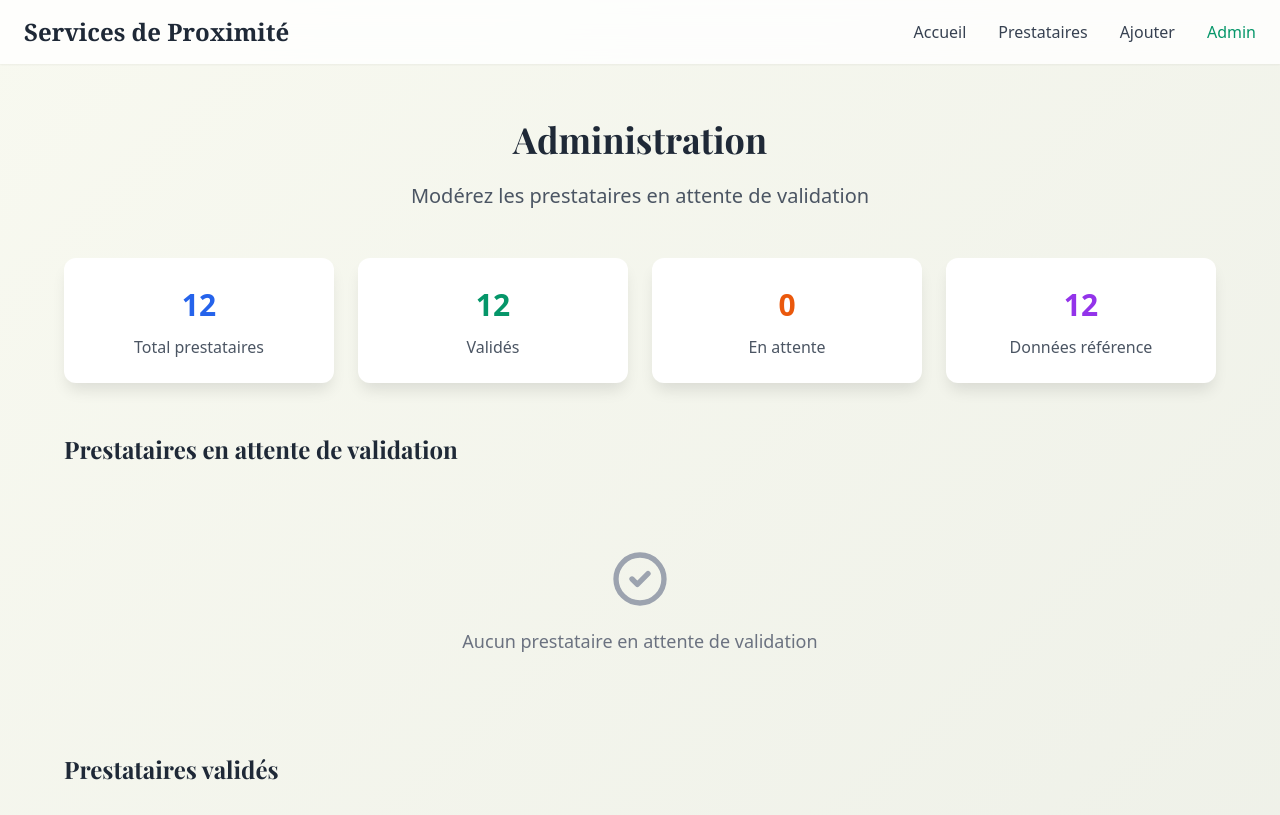
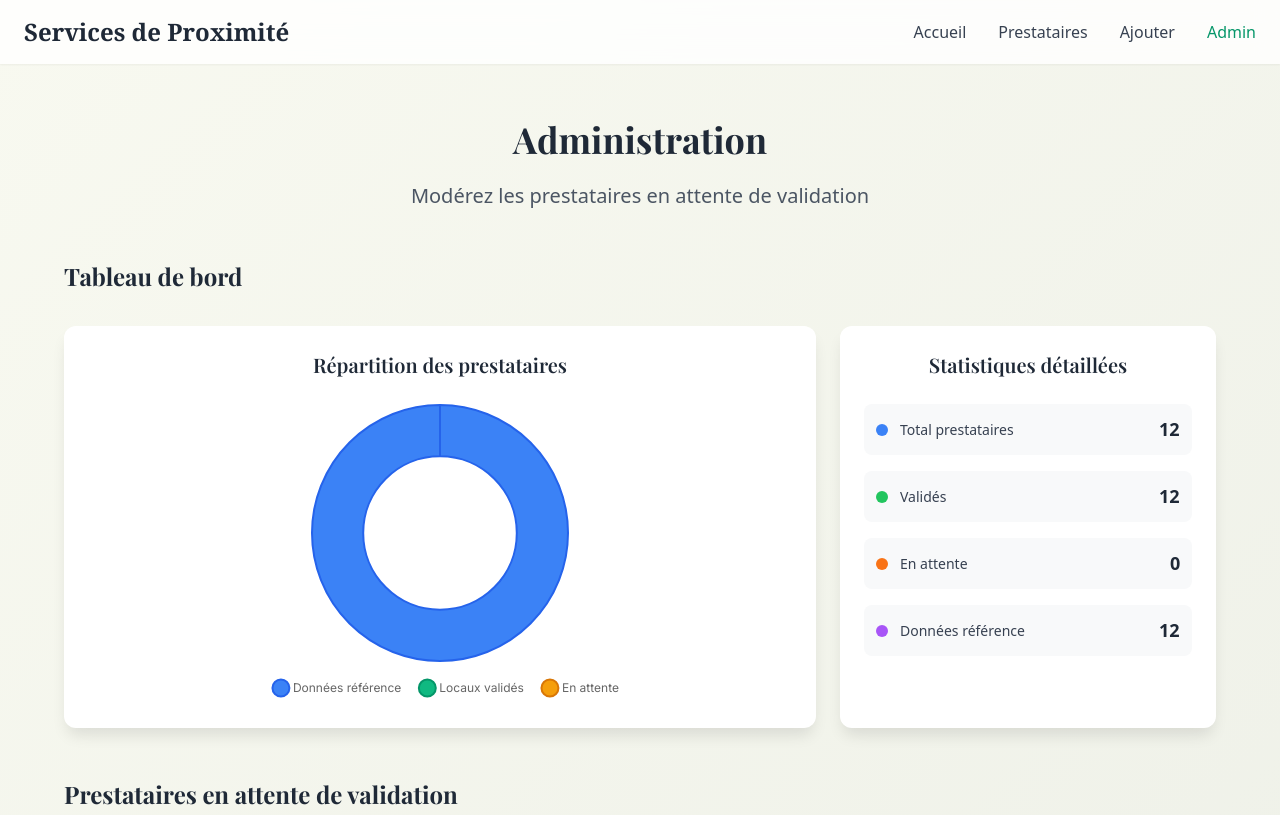
Before and after one commit to zakari-ya/Annuaire-de-services-de-proximit-, a plain HTML site: page admin.html in a window 1280 px wide. Shown: the top 815 px of the page. Drawn offline with nearby package versions, Linux system fonts and the light colour scheme.

Commit message:
zdt dashboard

```diff
--- a/admin.css
+++ b/admin.css
@@ -35,8 +35,6 @@
     max-height: 90dvh;
     overflow-x: hidden;
 }
-
-
 
 /* Extracted Tailwind classes with simplified names */
 .nav-container {
@@ -89,11 +87,18 @@
     font-weight: 500;
 }
 
+/* Mobile menu styles */
+.mobile-menu-btn {
+    display: block;
+    background: none;
+    border: none;
+    cursor: pointer;
+    padding: 0.5rem;
+}
 
-/* Mobile menu styles */
 .mobile-menu {
     position: fixed;
-  top: 60px; /* Adjust based on your navbar height */
+    top: 60px;
     right: 20px;
     width: auto;
     min-width: 200px;
@@ -127,7 +132,7 @@
 
 /* Hide desktop menu on mobile */
 @media (max-width: 768px) {
-  .navbar-menu {
+    .nav-links {
         display: none;
     }
 
@@ -145,18 +150,12 @@
     .mobile-menu {
         display: none !important;
     }
+
+    .nav-links {
+        display: flex;
+    }
 }
 
-/* Show desktop menu on larger screens */
-@media (min-width: 769px) {
-  .mobile-menu-btn {
-    display: none;
-  }
-
-  .mobile-menu {
-    display: none !important;
-  }
-}
 .main-container {
     padding-top: 3rem;
     padding-bottom: 3rem;
@@ -189,31 +188,6 @@
     color: #4b5563;
 }
 
-.stats-grid {
-    display: grid;
-    grid-template-columns: repeat(1, minmax(0, 1fr));
-    gap: 1.5rem;
-    margin-bottom: 3rem;
-}
-
-.stat-card {
-    background-color: #ffffff;
-    border-radius: 0.75rem;
-    box-shadow: 0 10px 15px -3px rgba(0, 0, 0, 0.1);
-    padding: 1.5rem;
-    text-align: center;
-}
-
-.stat-number {
-    font-size: 1.875rem;
-    font-weight: 700;
-    margin-bottom: 0.5rem;
-}
-
-.stat-text {
-    color: #4b5563;
-}
-
 .section-heading {
     font-family: "Playfair Display", serif;
     font-size: 1.5rem;
@@ -224,10 +198,6 @@
 
 .space-y-6>*+* {
     margin-top: 1.5rem;
-}
-
-.hidden {
-    display: none;
 }
 
 .pending-card-container {
@@ -682,16 +652,102 @@
     background-color: #047857;
 }
 
+/* Dashboard Styles */
+.dashboard-grid {
+    display: grid;
+    grid-template-columns: repeat(1, minmax(0, 1fr));
+    gap: 1.5rem;
+    margin-bottom: 2rem;
+}
+
+.dashboard-card {
+    background-color: #ffffff;
+    border-radius: 0.75rem;
+    box-shadow: 0 10px 15px -3px rgba(0, 0, 0, 0.1);
+    padding: 1.5rem;
+}
+
+.dashboard-title {
+    font-family: "Playfair Display", serif;
+    font-size: 1.25rem;
+    font-weight: 600;
+    color: #1f2937;
+    margin-bottom: 1.5rem;
+    text-align: center;
+}
+
+.chart-container {
+    position: relative;
+    height: 250px;
+    display: flex;
+    align-items: center;
+    justify-content: center;
+}
+
+.metrics-grid {
+    display: flex;
+    flex-direction: column;
+    gap: 1rem;
+}
+
+.metric-item {
+    display: flex;
+    align-items: center;
+    padding: 0.75rem;
+    background-color: #f8f9fa;
+    border-radius: 0.5rem;
+    transition: all 0.3s ease;
+}
+
+.metric-item:hover {
+    background-color: #e9ecef;
+    transform: translateY(-2px);
+}
+
+.metric-color {
+    width: 12px;
+    height: 12px;
+    border-radius: 50%;
+    margin-right: 0.75rem;
+}
+
+.metric-label {
+    flex: 1;
+    color: #374151;
+    font-size: 0.875rem;
+    font-weight: 500;
+}
+
+.metric-value {
+    color: #1f2937;
+    font-weight: 700;
+    font-size: 1.125rem;
+}
+
+/* Animation for dashboard cards */
+.dashboard-card {
+    opacity: 0;
+    transform: translateY(20px);
+    animation: fadeInUp 0.6s ease forwards;
+}
+
+.dashboard-card:nth-child(1) {
+    animation-delay: 0.1s;
+}
+
+.dashboard-card:nth-child(2) {
+    animation-delay: 0.2s;
+}
+
+@keyframes fadeInUp {
+    to {
+        opacity: 1;
+        transform: translateY(0);
+    }
+}
+
 /* Media queries for responsive design */
 @media (min-width: 768px) {
-    .nav-links {
-        display: flex;
-    }
-
-    .stats-grid {
-        grid-template-columns: repeat(4, minmax(0, 1fr));
-    }
-
     .pending-card-flex {
         flex-direction: row;
     }
@@ -711,6 +767,14 @@
     .validated-grid {
         grid-template-columns: repeat(2, minmax(0, 1fr));
     }
+
+    .dashboard-grid {
+        grid-template-columns: repeat(2, minmax(0, 1fr));
+    }
+
+    .chart-container {
+        height: 300px;
+    }
 }
 
 @media (min-width: 1024px) {
@@ -722,4 +786,8 @@
     .validated-grid {
         grid-template-columns: repeat(3, minmax(0, 1fr));
     }
+
+    .dashboard-grid {
+        grid-template-columns: 2fr 1fr;
     }
+}
--- a/admin.html
+++ b/admin.html
@@ -7,6 +7,7 @@
   <title>Administration - Services de Proximité</title>
   <script src="https://cdn.tailwindcss.com"></script>
   <script src="https://cdnjs.cloudflare.com/ajax/libs/animejs/3.2.1/anime.min.js"></script>
+  <script src="https://cdn.jsdelivr.net/npm/chart.js"></script>
   <link
     href="https://fonts.googleapis.com/css2?family=Playfair+Display:wght@400;600;700&family=Inter:wght@300;400;500;600&display=swap"
     rel="stylesheet" />
@@ -62,33 +63,48 @@
         </p>
       </div>
 
-      <!-- Statistiques -->
-      <div class="stats-grid">
-        <div class="stat-card">
-          <div class="stat-number text-blue-600" id="totalProviders">
-            0
+      <!-- Dashboard avec graphique -->
+      <section class="mb-12">
+        <h2 class="section-heading">
+          Tableau de bord
+        </h2>
+        <div class="dashboard-grid">
+          <!-- Graphique circulaire -->
+          <div class="dashboard-card">
+            <h3 class="dashboard-title">Répartition des prestataires</h3>
+            <div class="chart-container">
+              <canvas id="providersChart"></canvas>
+            </div>
           </div>
-          <div class="stat-text">Total prestataires</div>
+
+          <!-- Métriques détaillées -->
+          <div class="dashboard-card">
+            <h3 class="dashboard-title">Statistiques détaillées</h3>
+            <div class="metrics-grid">
+              <div class="metric-item">
+                <div class="metric-color bg-blue-500"></div>
+                <span class="metric-label">Total prestataires</span>
+                <span class="metric-value" id="totalProviders">0</span>
+              </div>
+              <div class="metric-item">
+                <div class="metric-color bg-green-500"></div>
+                <span class="metric-label">Validés</span>
+                <span class="metric-value" id="validatedProviders">0</span>
+              </div>
+              <div class="metric-item">
+                <div class="metric-color bg-orange-500"></div>
+                <span class="metric-label">En attente</span>
+                <span class="metric-value" id="pendingProviders">0</span>
+              </div>
+              <div class="metric-item">
+                <div class="metric-color bg-purple-500"></div>
+                <span class="metric-label">Données référence</span>
+                <span class="metric-value" id="jsonProviders">0</span>
+              </div>
+            </div>
+          </div>
         </div>
-        <div class="stat-card">
-          <div class="stat-number text-emerald-600" id="validatedProviders">
-            0
-          </div>
-          <div class="stat-text">Validés</div>
-        </div>
-        <div class="stat-card">
-          <div class="stat-number text-orange-600" id="pendingProviders">
-            0
-          </div>
-          <div class="stat-text">En attente</div>
-        </div>
-        <div class="stat-card">
-          <div class="stat-number text-purple-600" id="jsonProviders">
-            0
-          </div>
-          <div class="stat-text">Données référence</div>
-        </div>
-      </div>
+      </section>
 
       <!-- Section des prestataires en attente -->
       <section class="mb-12">
--- a/admin.js
+++ b/admin.js
@@ -1,6 +1,6 @@
-// Your JavaScript code remains exactly the same
 let providers = [];
 let editingProviderId = null;
+let providersChart = null;
 
 // Charger les prestataires
 function loadProviders() {
@@ -42,7 +42,7 @@ function loadProviders() {
 
       providers = [...jsonProviders, ...uniqueLocalProviders];
 
-      updateStats();
+      updateDashboard(); // Mettre à jour le dashboard seulement
       renderPendingProviders();
       renderValidatedProviders();
     })
@@ -54,7 +54,7 @@ function loadProviders() {
         providers = getDefaultProviders();
       }
       saveProviders();
-      updateStats();
+      updateDashboard(); // Mettre à jour le dashboard seulement
       renderPendingProviders();
       renderValidatedProviders();
     });
@@ -125,13 +125,14 @@ function saveProviders() {
   localStorage.setItem("providers", JSON.stringify(localProviders));
 }
 
-// Mettre à jour les statistiques
-function updateStats() {
+// Mettre à jour le dashboard
+function updateDashboard() {
   const total = providers.length;
   const validated = providers.filter((p) => p.validated).length;
   const pending = providers.filter((p) => !p.validated).length;
   const jsonProviders = providers.filter((p) => p.source === "json").length;
 
+  // Mettre à jour les métriques du dashboard
   document.getElementById("totalProviders").textContent = total;
   document.getElementById("validatedProviders").textContent = validated;
   document.getElementById("pendingProviders").textContent = pending;
@@ -147,6 +148,81 @@ function updateStats() {
       easing: "easeOutQuad",
     });
   }
+
+  // Mettre à jour le graphique circulaire
+  updatePieChart(jsonProviders, validated - jsonProviders, pending);
+}
+
+// Function to create/update pie chart
+function updatePieChart(jsonCount, localCount, pendingCount) {
+  const ctx = document.getElementById('providersChart').getContext('2d');
+
+  // Destroy existing chart if it exists
+  if (providersChart) {
+    providersChart.destroy();
+  }
+
+  providersChart = new Chart(ctx, {
+    type: 'doughnut',
+    data: {
+      labels: ['Données référence', 'Locaux validés', 'En attente'],
+      datasets: [{
+        data: [jsonCount, localCount, pendingCount],
+        backgroundColor: [
+          '#3b82f6', // blue-500
+          '#10b981', // green-500
+          '#f59e0b'  // orange-500
+        ],
+        borderColor: [
+          '#2563eb', // blue-600
+          '#059669', // green-600
+          '#d97706'  // orange-600
+        ],
+        borderWidth: 2,
+        hoverOffset: 8
+      }]
+    },
+    options: {
+      responsive: true,
+      maintainAspectRatio: false,
+      plugins: {
+        legend: {
+          position: 'bottom',
+          labels: {
+            padding: 20,
+            usePointStyle: true,
+            font: {
+              family: "'Inter', sans-serif",
+              size: 12
+            }
+          }
+        },
+        tooltip: {
+          backgroundColor: 'rgba(255, 255, 255, 0.95)',
+          titleColor: '#1f2937',
+          bodyColor: '#4b5563',
+          borderColor: '#e5e7eb',
+          borderWidth: 1,
+          cornerRadius: 8,
+          displayColors: true,
+          callbacks: {
+            label: function(context) {
+              const label = context.label || '';
+              const value = context.parsed;
+              const total = context.dataset.data.reduce((a, b) => a + b, 0);
+              const percentage = total > 0 ? Math.round((value / total) * 100) : 0;
+              return `${label}: ${value} (${percentage}%)`;
+            }
+          }
+        }
+      },
+      cutout: '60%',
+      animation: {
+        animateScale: true,
+        animateRotate: true
+      }
+    }
+  });
 }
 
 // Afficher les prestataires en attente
@@ -327,7 +403,7 @@ function validateProvider(providerId) {
     if (provider.source === "local" || !provider.source) {
       saveProviders();
     }
-    updateStats();
+    updateDashboard(); // Mettre à jour le dashboard seulement
     renderPendingProviders();
     renderValidatedProviders();
     showConfirmModal();
@@ -349,7 +425,7 @@ function deleteProvider(providerId) {
       saveProviders();
     }
 
-    updateStats();
+    updateDashboard(); // Mettre à jour le dashboard seulement
     renderPendingProviders();
     renderValidatedProviders();
   }
@@ -461,6 +537,7 @@ document.getElementById("editForm").addEventListener("submit", function (e) {
       }
 
       saveProviders();
+      updateDashboard(); // Mettre à jour le dashboard seulement
       renderPendingProviders();
       renderValidatedProviders();
       closeEditModal();
@@ -487,10 +564,10 @@ document.addEventListener("DOMContentLoaded", function () {
 });
 
 // Menu mobile
-     const mobileMenuBtn = document.getElementById("mobile-menu-btn");
-     if (mobileMenuBtn) {
-       mobileMenuBtn.addEventListener("click", toggleMobileMenu);
-     }
+const mobileMenuBtn = document.getElementById("mobile-menu-btn");
+if (mobileMenuBtn) {
+  mobileMenuBtn.addEventListener("click", toggleMobileMenu);
+}
 
 function toggleMobileMenu() {
   const mobileMenu = document.getElementById("mobile-menu");
```
Lines whose indentation alone changed are shown as unchanged.
